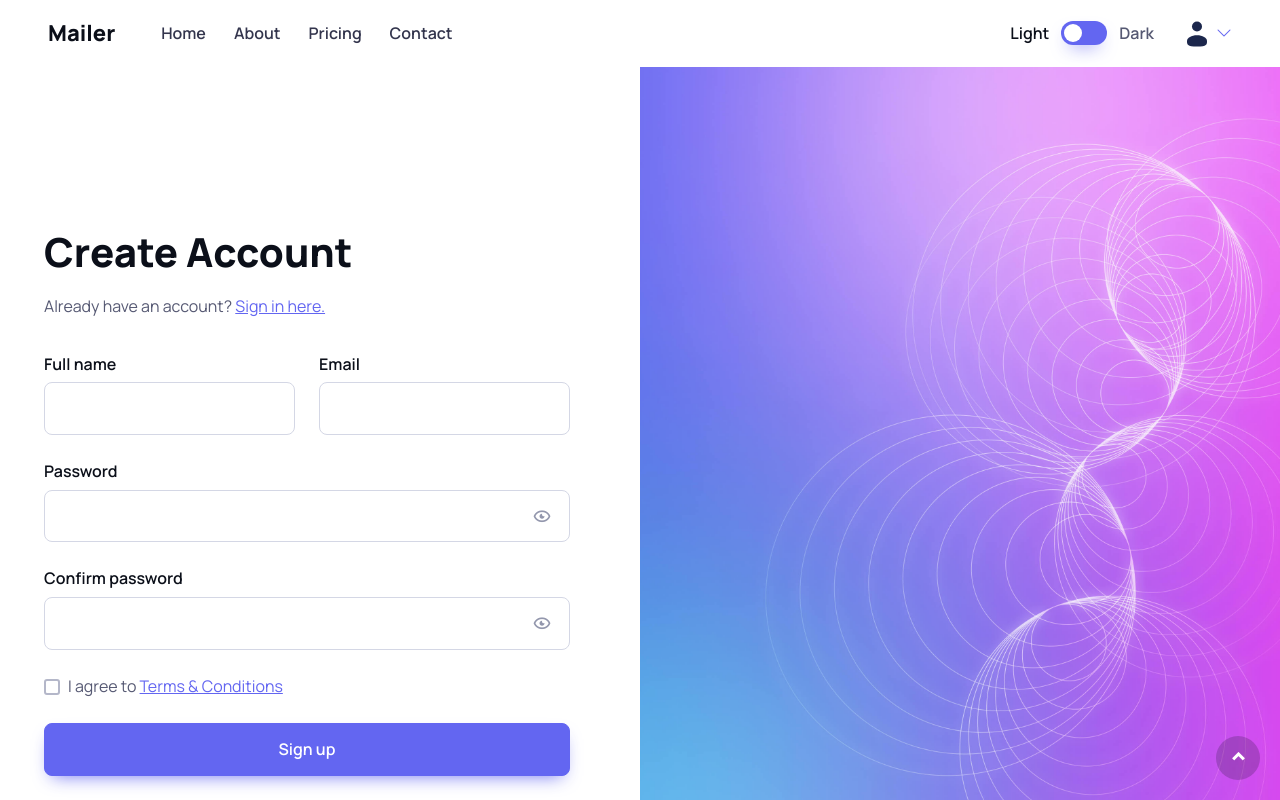
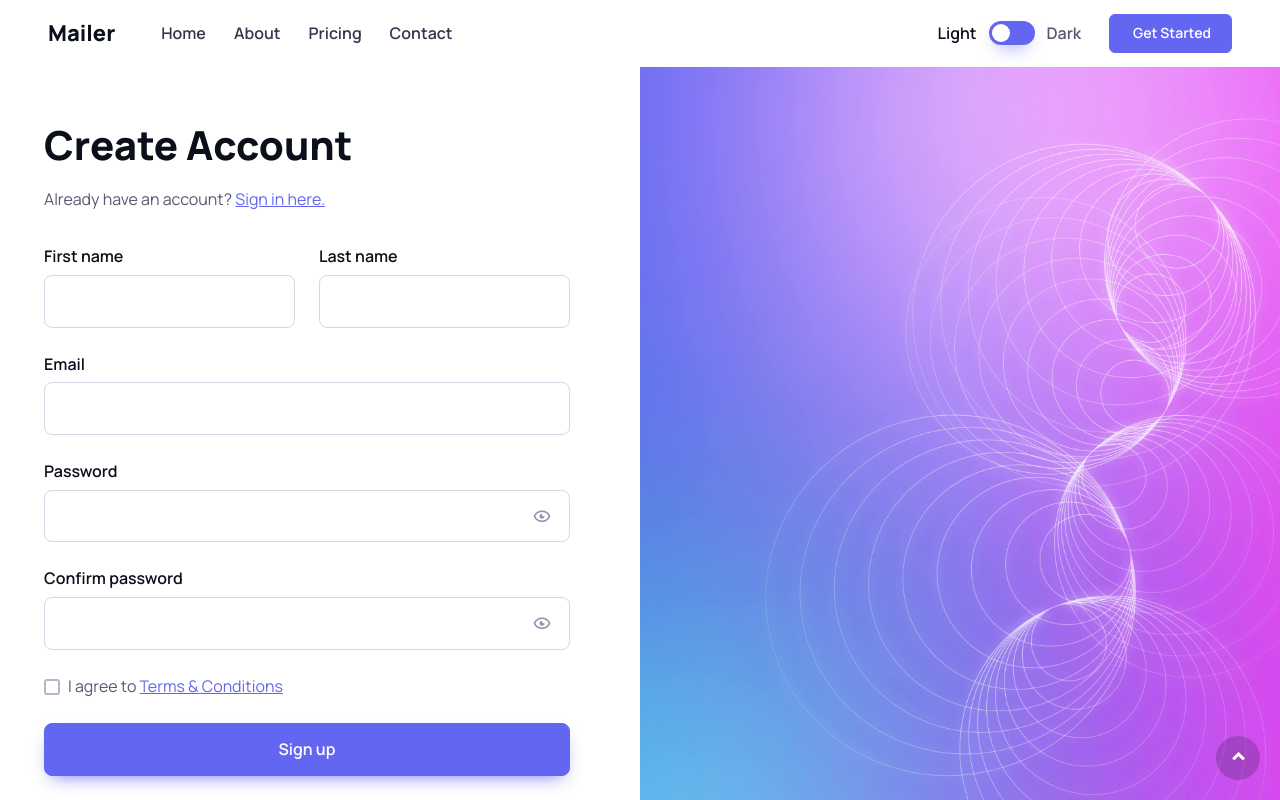
Before and after one commit to Ayomide2604/domain_mailer, a Next.js app: page /register in a window 1280 px wide. Built offline with nearby package versions, Linux system fonts and the light colour scheme; no server answers.

Commit message:
fixed auth flow for user registration and user login

```diff
--- a/app/Header.tsx
+++ b/app/Header.tsx
@@ -1,13 +1,20 @@
+"use client";
 import React from "react";
 import Image from "next/image";
 import defaultProfile from "./images/default_profile.svg";
 import ThemeToggleButton from "./components/ThemeToggleButton";
 import Link from "next/link";
+import { useSession } from "next-auth/react";
+
+interface User {
+	name: string;
+	email: string;
+}
 
 const Header = () => {
-	const user = {
-		isLoggedIn: true,
-	};
+	const { data: session } = useSession();
+	const user = session?.user as User;
+
 	return (
 		<header className="header navbar navbar-expand-lg bg-light navbar-sticky">
 			<div className="container px-3">
@@ -49,7 +56,7 @@ const Header = () => {
 								</Link>
 							</li>
 
-							{user?.isLoggedIn && (
+							{user && (
 								<li className="nav-item dropdown d-lg-none mt-3">
 									<a
 										href="#"
@@ -90,7 +97,7 @@ const Header = () => {
 						</ul>
 					</div>
 
-					{user?.isLoggedIn ? null : (
+					{user ? null : (
 						<div className="offcanvas-header border-top">
 							<Link href="/register" className="btn btn-primary w-100">
 								&nbsp;Get Started
@@ -113,7 +120,7 @@ const Header = () => {
 					<span className="navbar-toggler-icon"></span>
 				</button>
 
-				{user?.isLoggedIn ? (
+				{user ? (
 					<div className="dropdown d-none d-lg-inline-flex">
 						<Link
 							href="#"
@@ -144,7 +151,7 @@ const Header = () => {
 								<hr className="dropdown-divider" />
 							</li>
 							<li>
-								<Link className="dropdown-item" href="#">
+								<Link className="dropdown-item" href="/api/auth/signout">
 									Logout
 								</Link>
 							</li>
--- /dev/null
+++ b/app/Provider.tsx
@@ -0,0 +1,9 @@
+"use client";
+import React from "react";
+import { SessionProvider } from "next-auth/react";
+
+const AuthProvider = ({ children }: { children: React.ReactNode }) => {
+	return <SessionProvider>{children} </SessionProvider>;
+};
+
+export default AuthProvider;
--- a/app/layout.tsx
+++ b/app/layout.tsx
@@ -7,6 +7,7 @@ import "./css/style.css";
 import BootstrapClient from "./BootstrapClient";
 import Header from "./Header";
 import BackToTop from "./components/BackToTop";
+import AuthProvider from "./Provider";
 
 export const metadata: Metadata = {
 	title: "Domain Mailer",
@@ -21,10 +22,12 @@ export default function RootLayout({
 	return (
 		<html lang="en">
 			<body className={``}>
-				<BootstrapClient />
-				<Header />
-				{children}
-				<BackToTop />
+				<AuthProvider>
+					<BootstrapClient />
+					<Header />
+					{children}
+					<BackToTop />
+				</AuthProvider>
 			</body>
 		</html>
 	);
--- a/app/lib/authOptions.ts
+++ b/app/lib/authOptions.ts
@@ -37,6 +37,10 @@ export const authOptions: NextAuthOptions = {
 			},
 		}),
 	],
+
+	pages: {
+		signIn: "/login",
+	},
 	session: {
 		strategy: "jwt" as SessionStrategy,
 	},
--- a/app/register/page.tsx
+++ b/app/register/page.tsx
@@ -1,8 +1,39 @@
 "use client";
+import axios from "axios";
 import Link from "next/link";
 import React from "react";
+import { useRouter } from "next/navigation";
 
 const RegisterPage = () => {
+	const router = useRouter();
+	const [firstName, setFirstName] = React.useState("");
+	const [lastName, setLastName] = React.useState("");
+	const [email, setEmail] = React.useState("");
+	const [password, setPassword] = React.useState("");
+	const [confirmPassword, setConfirmPassword] = React.useState("");
+
+	const handleRegister = async (e: React.FormEvent) => {
+		e.preventDefault();
+		if (password !== confirmPassword) {
+			alert("Passwords do not match");
+			return;
+		}
+
+		const data = {
+			name: `${firstName} ${lastName}`,
+			email,
+			password,
+		};
+		try {
+			const response = await axios.post("/api/register", data);
+			if (response.status === 201) {
+				router.push("/login");
+			}
+		} catch (error) {
+			console.error(error);
+			alert("Failed to register");
+		}
+	};
 	return (
 		<section className="position-relative h-100">
 			<div className="container d-flex flex-wrap justify-content-center justify-content-xl-start h-100">
@@ -22,17 +53,19 @@ const RegisterPage = () => {
 					<p className="text-center text-xl-start pb-3 mb-3">
 						Already have an account? <Link href="/login">Sign in here.</Link>
 					</p>
-					<form className="needs-validation" noValidate={false}>
+					<form className="needs-validation" onSubmit={handleRegister}>
 						<div className="row">
 							<div className="col-sm-6">
 								<div className="position-relative mb-4">
-									<label htmlFor="name" className="form-label fs-base">
-										Full name
+									<label htmlFor="firstName" className="form-label fs-base">
+										First name
 									</label>
 									<input
 										type="text"
-										id="name"
+										id="firstName"
 										className="form-control form-control-lg"
+										value={firstName}
+										onChange={(e) => setFirstName(e.target.value)}
 										required
 									/>
 									<div className="invalid-feedback position-absolute start-0 top-100">
@@ -42,6 +75,24 @@ const RegisterPage = () => {
 							</div>
 							<div className="col-sm-6">
 								<div className="position-relative mb-4">
+									<label htmlFor="lastName" className="form-label fs-base">
+										Last name
+									</label>
+									<input
+										type="text"
+										id="lastName"
+										className="form-control form-control-lg"
+										value={lastName}
+										onChange={(e) => setLastName(e.target.value)}
+										required
+									/>
+									<div className="invalid-feedback position-absolute start-0 top-100">
+										Please enter your name!
+									</div>
+								</div>
+							</div>
+							<div className="col-12">
+								<div className="position-relative mb-4">
 									<label htmlFor="email" className="form-label fs-base">
 										Email
 									</label>
@@ -49,6 +100,8 @@ const RegisterPage = () => {
 										type="email"
 										id="email"
 										className="form-control form-control-lg"
+										value={email}
+										onChange={(e) => setEmail(e.target.value)}
 										required
 									/>
 									<div className="invalid-feedback position-absolute start-0 top-100">
@@ -65,6 +118,8 @@ const RegisterPage = () => {
 										type="password"
 										id="password"
 										className="form-control form-control-lg"
+										value={password}
+										onChange={(e) => setPassword(e.target.value)}
 										required
 									/>
 									<label
@@ -91,6 +146,8 @@ const RegisterPage = () => {
 										type="password"
 										id="password-confirm"
 										className="form-control form-control-lg"
+										value={confirmPassword}
+										onChange={(e) => setConfirmPassword(e.target.value)}
 										required
 									/>
 									<label
@@ -118,10 +175,7 @@ const RegisterPage = () => {
 								</label>
 							</div>
 						</div>
-						<button
-							type="submit"
-							className="btn btn-primary shadow-primary btn-lg w-100"
-						>
+						<button className="btn btn-primary shadow-primary btn-lg w-100">
 							Sign up
 						</button>
 					</form>
```
Also changed, not shown: app/login/page.tsx (+30 -2 lines).
